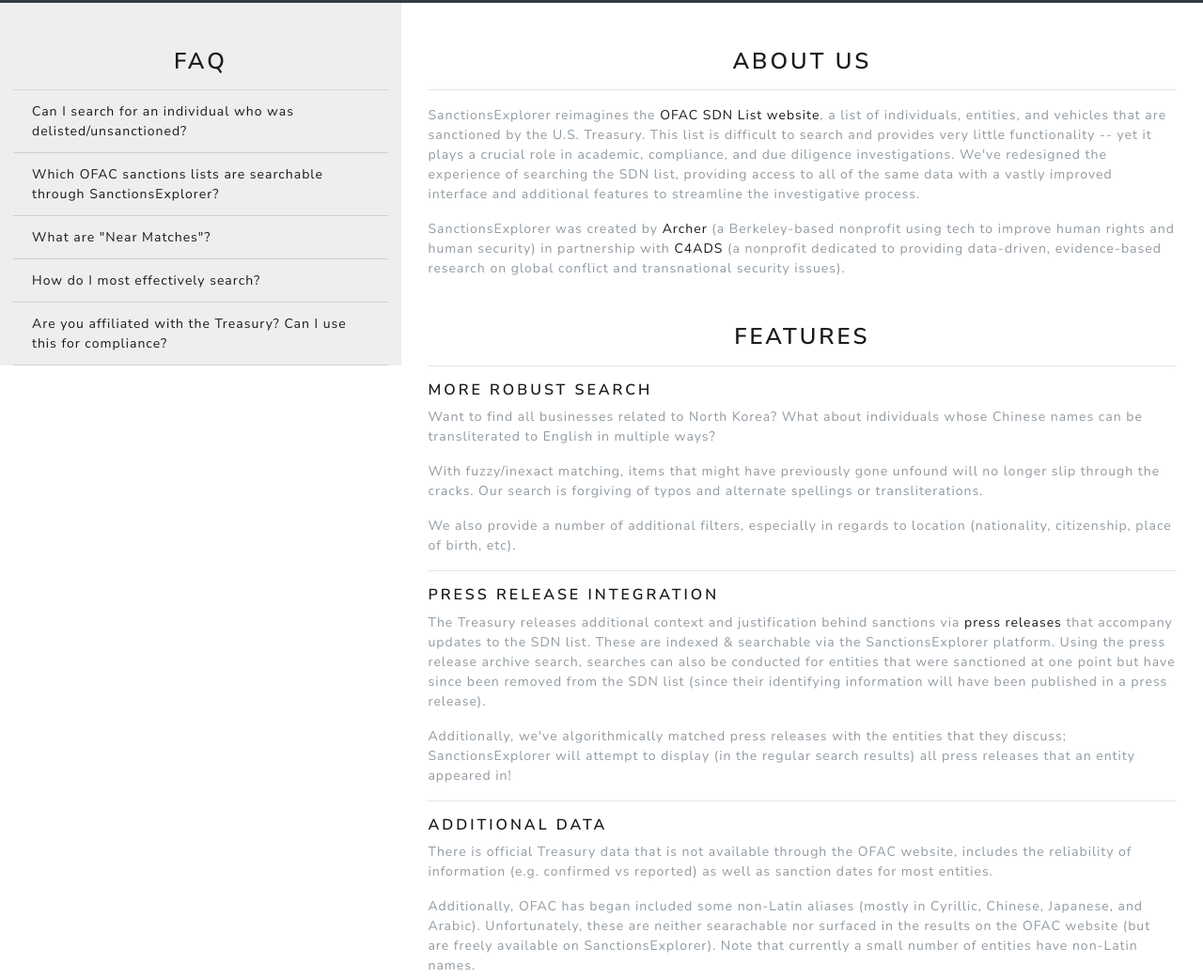
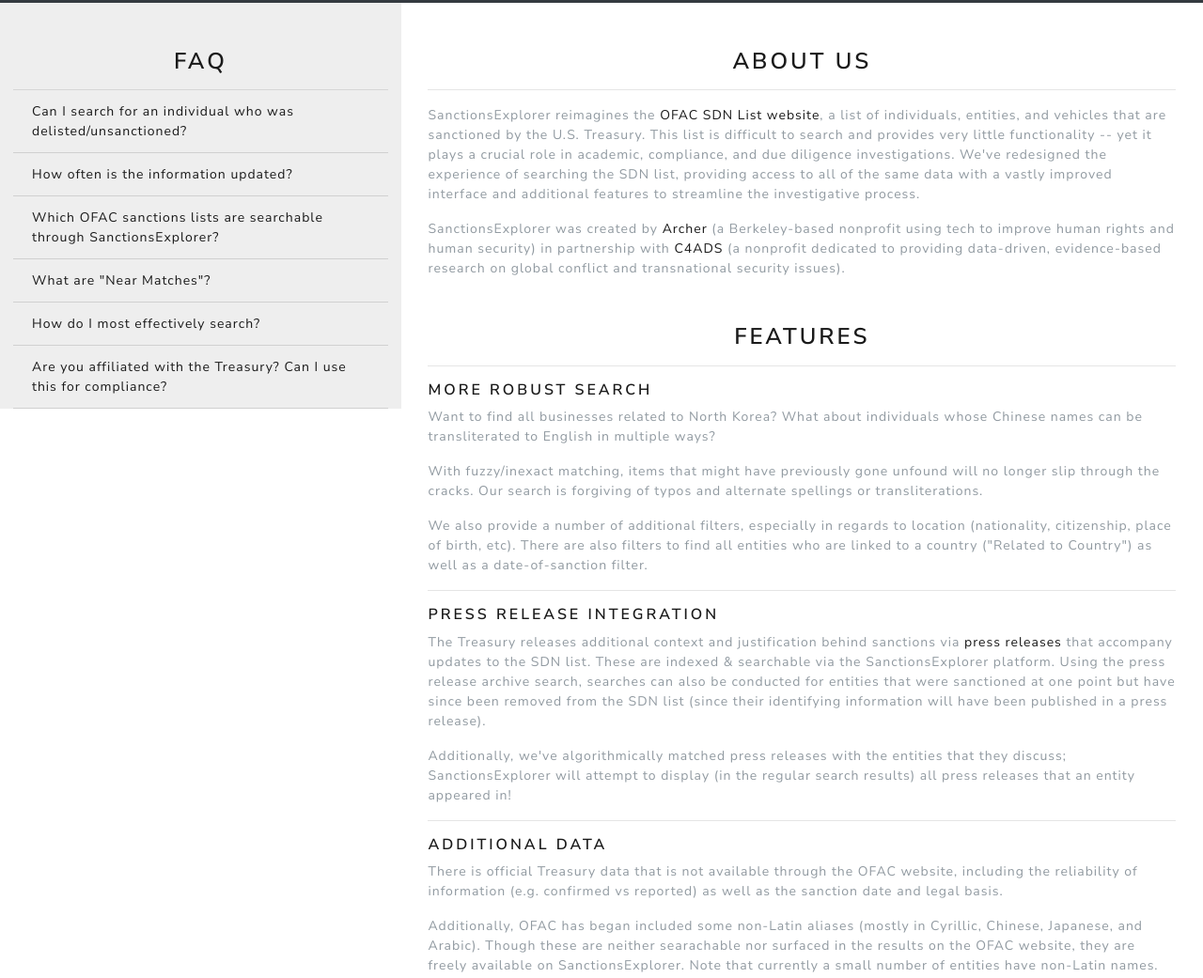
Before and after one commit to archerimpact/SanctionsExplorer, a website: page views/about.html in a window 1280 px wide. Shown: the part 65-1106 px from the top of the page at 94% size. Drawn offline with nearby package versions, Linux system fonts and the light colour scheme.

Commit message:
Improve text across about/feedback/search help

```diff
--- a/static/js/about.js
+++ b/static/js/about.js
@@ -4,12 +4,17 @@
 		{
 			id: 'removed',
 			question: 'Can I search for an individual who was delisted/unsanctioned?',
-			answer: '<p>Oftentimes, this can be accomplished by searching their name or other indentifying information using the press release search, since the Treasury will have published a notification of this.</p>',
+			answer: '<p>Delisted individuals do NOT show up in the regular search results.  However, oftentimes they can be found by searching their name or other indentifying information using the press release search, since the Treasury will have published a notification of their listing/delisting.</p>',
+		},
+        {
+			id: 'update-frequency',
+			question: 'How often is the information updated?',
+			answer: '<p>Within five minutes of the Treasury publishing a press release (<a href="https://www.treasury.gov/resource-center/sanctions/OFAC-Enforcement/Pages/OFAC-Recent-Actions.aspx" target="_blank">here</a>), the data should be available in SanctionsExplorer.</p>',
 		},
 		{
 			id: 'nonsdn',
 			question: 'Which OFAC sanctions lists are searchable through SanctionsExplorer?',
-			answer: '<p>The SDN list as well as the consolidated non-SDN list are available (the latter of which contains the SSI, FSE, NS-PLC, and more).  For information on which non-SDN lsits are included, please go <a href="https://www.treasury.gov/resource-center/sanctions/SDN-List/Pages/consolidated.aspx" target="_blank">here</a>.</p>',
+			answer: '<p>Both the SDN list and the consolidated non-SDN list are available (the latter of which contains the SSI, FSE, NS-PLC, and more).  For information on which non-SDN lists are included, please go <a href="https://www.treasury.gov/resource-center/sanctions/SDN-List/Pages/consolidated.aspx" target="_blank">here</a>.</p>',
 		},
 		{
 			id: 'fuzzy',
@@ -19,12 +24,12 @@
 		{
 			id: 'effective',
 			question: 'How do I most effectively search?',
-			answer: '<p>If no results are being returned, try removing some words from your query or removing an entire filter.</p><p>At this time, we do not have boolean searching (i.e. you cannot query for "Russia OR Ukraine").</p>',
+			answer: '<p>If no results are being returned, try removing some words from your query or removing an entire filter.</p><p>At this time, we do not have boolean searching (i.e. you cannot query for "Russia OR Ukraine"). If you think this feature would be useful to you, please let us know by submitting feedback.</p>',
 		},
 		{
 			id: 'disclaimer',
 			question: 'Are you affiliated with the Treasury? Can I use this for compliance?',
-			answer: '<p>SanctionsExplorer, Archer, and C4ADS are neither affiliated with nor endorsed by the U.S. Department of Treasury or OFAC.  Additionally, SanctionsExplorer, Archer, and C4ADS make no guarantee on the accuracy of the data contained in the SanctionsExplorer platform or any released datasets (though we do our absolute best to ensure accurate data). SanctionsExplorer is not a replacement for due diligence and we recommend verifying information with the OFAC website or datasets.</p>',
+			answer: '<p>SanctionsExplorer, Archer, and C4ADS are neither affiliated with nor endorsed by the U.S. Department of Treasury or OFAC.  Additionally, SanctionsExplorer, Archer, and C4ADS make no guarantee on the accuracy of the data contained in the SanctionsExplorer platform or any released datasets (though we do our absolute best to confidentally ensure accuracy). SanctionsExplorer is not a replacement for due diligence and we recommend verifying information with the OFAC website or datasets.</p>',
 		}
 	];
 
--- a/views/about.html
+++ b/views/about.html
@@ -74,7 +74,7 @@
                 <h5>More Robust Search</h5>
                 <p>Want to find all businesses related to North Korea?  What about individuals whose Chinese names can be transliterated to English in multiple ways?</p>
                 <p>With fuzzy/inexact matching, items that might have previously gone unfound will no longer slip through the cracks.  Our search is forgiving of typos and alternate spellings or transliterations.</p>
-                <p>We also provide a number of additional filters, especially in regards to location (nationality, citizenship, place of birth, etc).</p>
+                <p>We also provide a number of additional filters, especially in regards to location (nationality, citizenship, place of birth, etc).  There are also filters to find all entities who are linked to a country ("Related to Country") as well as a date-of-sanction filter.</p>
                 <hr>
 
                 <h5>Press release integration</h5>
@@ -83,8 +83,8 @@
                 <hr>
 
                 <h5>Additional Data</h5>
-                <p>There is official Treasury data that is not available through the OFAC website, includes the reliability of information (e.g. confirmed vs reported) as well as sanction dates for most entities.</p>
-                <p>Additionally, OFAC has began included some non-Latin aliases (mostly in Cyrillic, Chinese, Japanese, and Arabic).  Unfortunately, these are neither searachable nor surfaced in the results on the OFAC website (but are freely available on SanctionsExplorer). Note that currently a small number of entities have non-Latin names.</p>
+                <p>There is official Treasury data that is not available through the OFAC website, including the reliability of information (e.g. confirmed vs reported) as well as the sanction date and legal basis.</p>
+                <p>Additionally, OFAC has began included some non-Latin aliases (mostly in Cyrillic, Chinese, Japanese, and Arabic).  Though these are neither searachable nor surfaced in the results on the OFAC website, they are freely available on SanctionsExplorer. Note that currently a small number of entities have non-Latin names.</p>
                 <hr>
 
                 <h5>Downloadable reports</h5>
```
Also changed, not shown: views/feedback.html (+2 -3 lines), views/sdn.html (+4 -3 lines).
